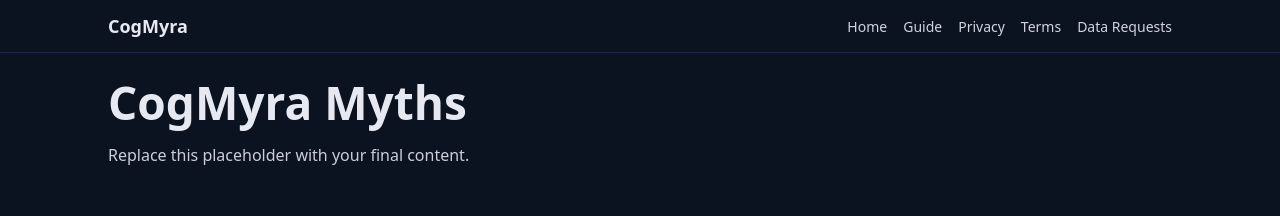
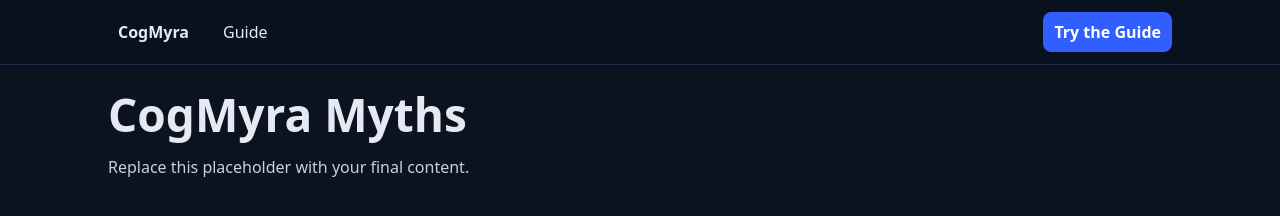
Before and after one commit to CogMyra/cogmyra, a plain HTML site: page docs/myths/index.html in a window 1280 px wide. Drawn offline with Linux system fonts and the light colour scheme.

Commit message:
web: add real header partial (/_header.html)

```diff
--- a/docs/_header.html
+++ b/docs/_header.html
@@ -1,12 +1,19 @@
-<header style="position:sticky;top:0;z-index:50;background:#0b1220;border-bottom:1px solid #1f2a48">
-  <div style="max-width:1100px;margin:0 auto;padding:14px 18px;display:flex;gap:16px;align-items:center;justify-content:space-between">
-    <a href="/" style="text-decoration:none;color:#e6e9f2;font-weight:800;font-size:18px">CogMyra</a>
-    <nav style="display:flex;gap:16px;font-size:14px">
-      <a href="/" style="color:#e6e9f2;text-decoration:none;opacity:.9">Home</a>
-      <a href="/guide/" style="color:#e6e9f2;text-decoration:none;opacity:.9">Guide</a>
-      <a href="/privacy.html" style="color:#e6e9f2;text-decoration:none;opacity:.9">Privacy</a>
-      <a href="/terms.html" style="color:#e6e9f2;text-decoration:none;opacity:.9">Terms</a>
-      <a href="/data-requests.html" style="color:#e6e9f2;text-decoration:none;opacity:.9">Data Requests</a>
-    </nav>
+<!-- Lightweight site header partial (no full page markup) -->
+<style>
+  .site-header{position:sticky;top:0;background:#0b1220e6;backdrop-filter:saturate(140%) blur(6px);
+    border-bottom:1px solid #1e2a47}
+  .site-header .row{max-width:1100px;margin:0 auto;padding:12px 18px;display:flex;gap:14px;align-items:center}
+  .site-header a{color:#e6e9f2;text-decoration:none;padding:8px 10px;border-radius:8px}
+  .site-header a:hover{background:#111a2f}
+  .site-header .brand{font-weight:700}
+  .site-header .spacer{flex:1}
+  .site-header .btn{background:#315fff;border:1px solid #315fff;color:#fff}
+</style>
+<header class="site-header">
+  <div class="row">
+    <a class="brand" href="/">CogMyra</a>
+    <a href="/guide/">Guide</a>
+    <span class="spacer"></span>
+    <a class="btn" href="/guide/">Try the Guide</a>
   </div>
 </header>
```
